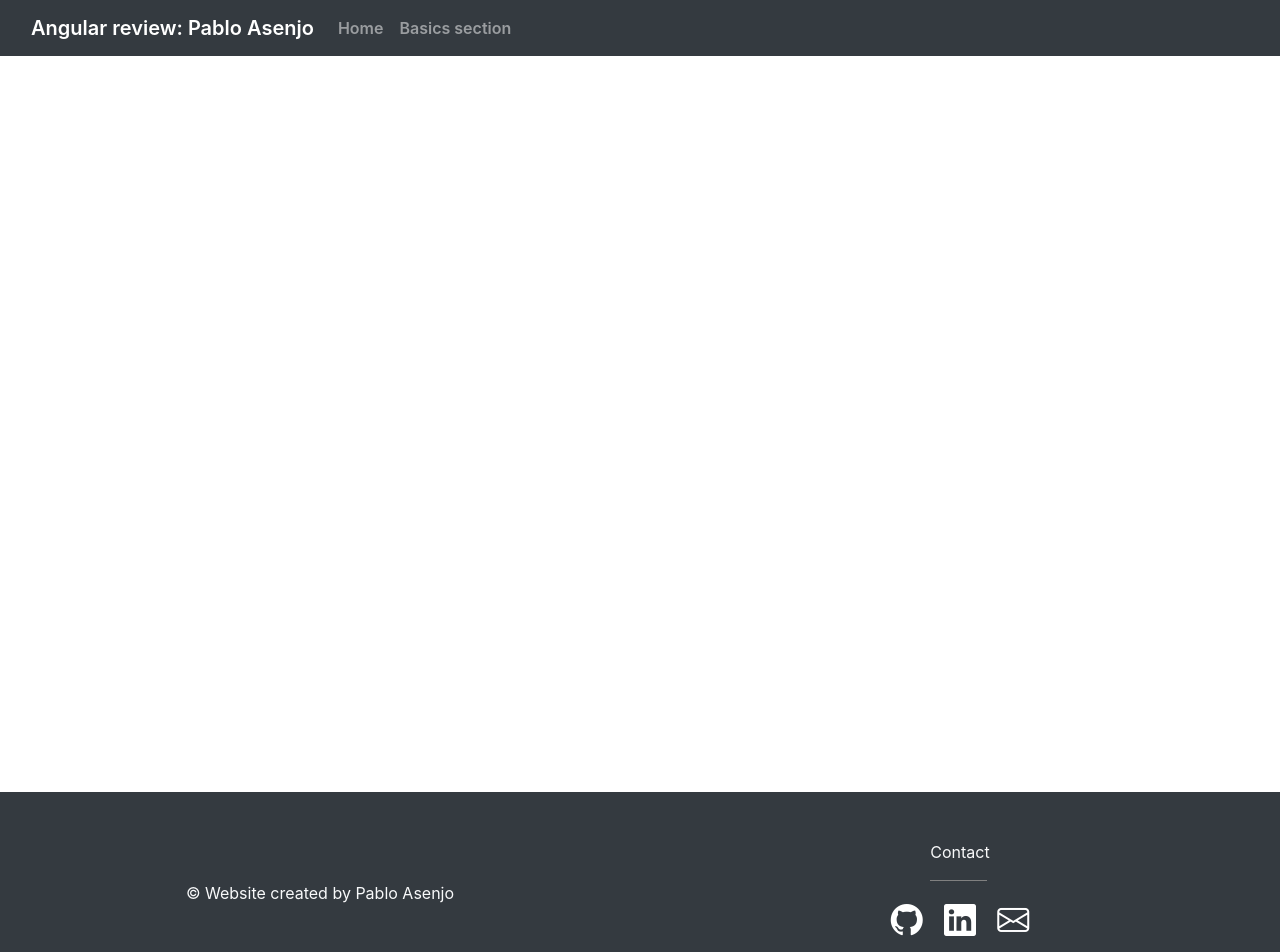
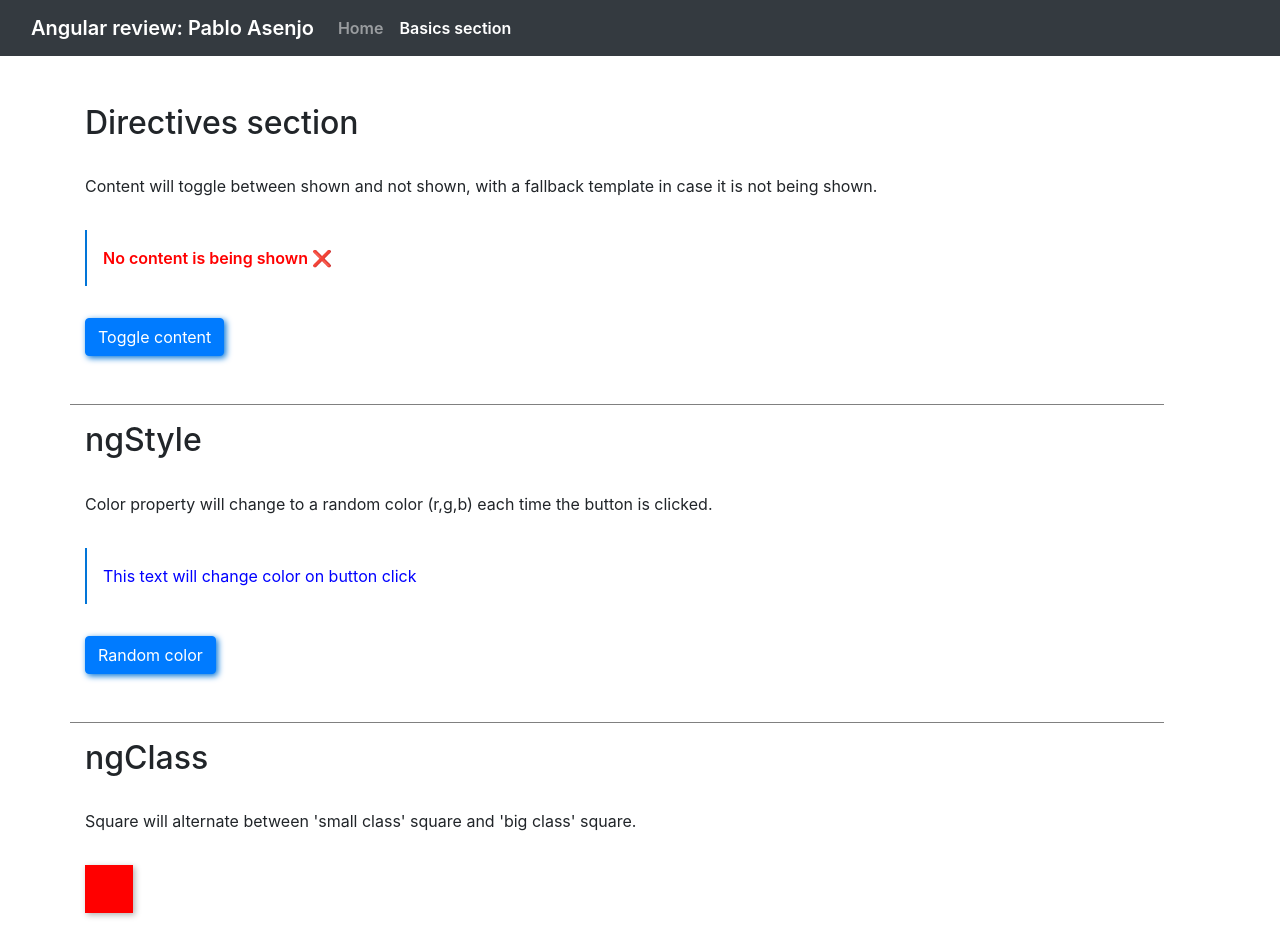
Before and after one commit to AsenjoPablo/angular-examples, an Angular app: page /basics-review/directives in a window 1280 px wide. Before the commit this address led to /. Shown: the top 952 px of the page. Built offline with nearby package versions, Linux system fonts and the light colour scheme.

Commit message:
added relative routes, fixed sq height changing layout

```diff
--- a/src/app/app.component.html
+++ b/src/app/app.component.html
@@ -17,8 +17,19 @@
       id="navbarNavAltMarkup"
     >
       <div class="navbar-nav">
-        <a class="nav-link" routerLink="/">Home</a>
-        <a class="nav-link" routerLink="/basics-review">Basics section</a>
+        <a
+          class="nav-link"
+          routerLink="/"
+          routerLinkActive="active"
+          [routerLinkActiveOptions]="{ exact: true }"
+          >Home</a
+        >
+        <a
+          class="nav-link"
+          routerLink="/basics-review"
+          routerLinkActive="active"
+          >Basics section</a
+        >
       </div>
     </div>
   </div>
--- a/src/app/basics-review/basics-review.component.html
+++ b/src/app/basics-review/basics-review.component.html
@@ -9,12 +9,12 @@
     <div class="col-12">
       <div class="row">
         <div class="col-12 col-lg-3">
-          <a class="link" routerLink="/data-binding"
+          <a class="link" routerLink="./data-binding"
             >Data Binding <i class="bi bi-box-arrow-right"></i
           ></a>
         </div>
         <div class="col-12 col-lg-3">
-          <a class="link" routerLink="/directives"
+          <a class="link" routerLink="./directives"
             >Directives <i class="bi bi-box-arrow-right"></i
           ></a>
         </div>
--- a/src/app/basics-review/directives/directives.component.css
+++ b/src/app/basics-review/directives/directives.component.css
@@ -19,6 +19,10 @@
   background-color: red;
   box-shadow: 2px 2px 6px rgba(0, 0, 0, 0.3);
   margin-bottom: 3rem;
+}
+
+.sqhold {
+  height: 6rem;
 }
 
 .small {
--- a/src/app/basics-review/directives/directives.component.html
+++ b/src/app/basics-review/directives/directives.component.html
@@ -49,10 +49,13 @@
         Square will alternate between 'small class' square and 'big class'
         square.
       </p>
-      <div
-        class="square"
-        [ngClass]="{ small: size === 'small', big: size === 'big' }"
-      ></div>
+      <div class="sqhold">
+        <div
+          class="square"
+          [ngClass]="{ small: size === 'small', big: size === 'big' }"
+        ></div>
+      </div>
+
       <button class="btn btn-primary btn-sha-blue" (click)="toggleSize()">
         resize
       </button>
```
Also changed, not shown: src/app/app-routing.module.ts (+6 -3 lines).
